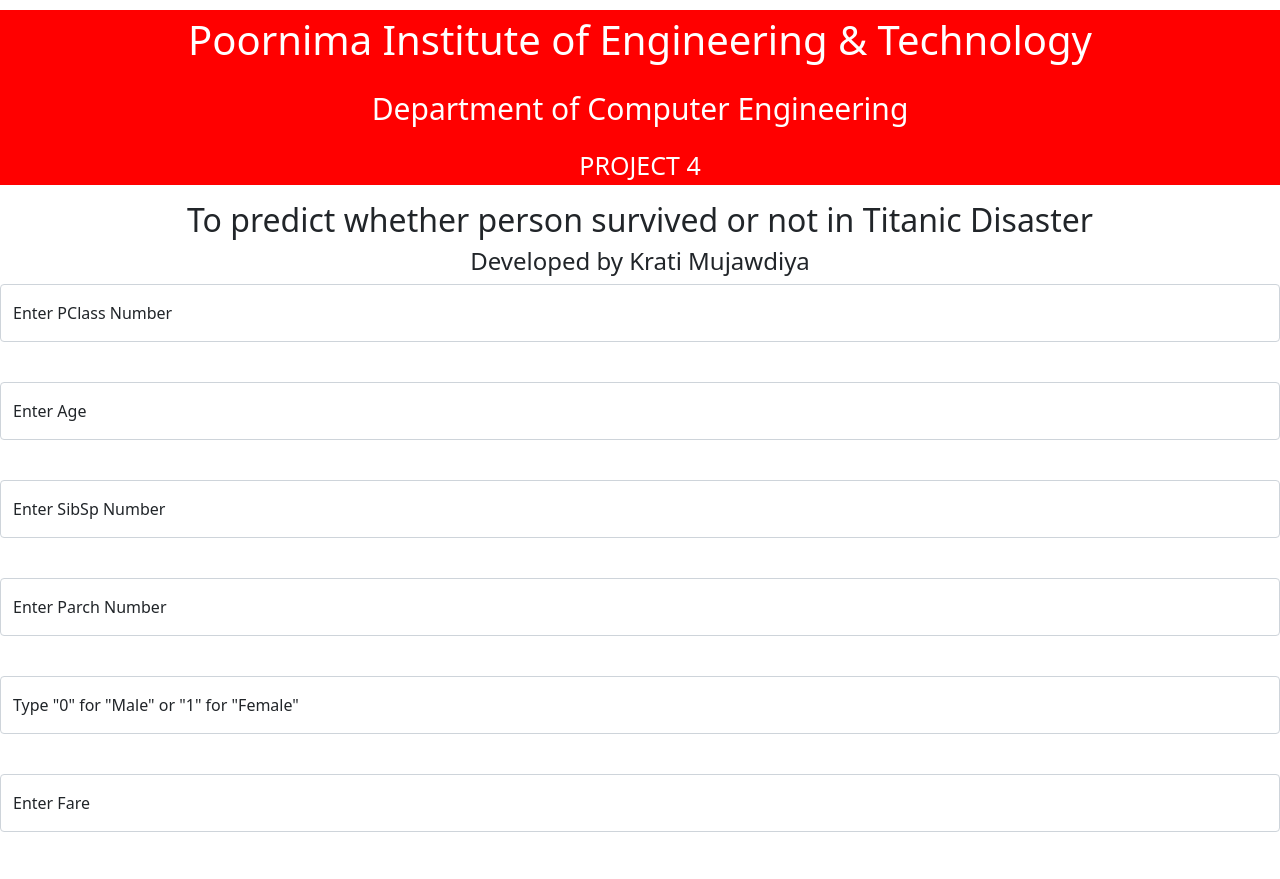
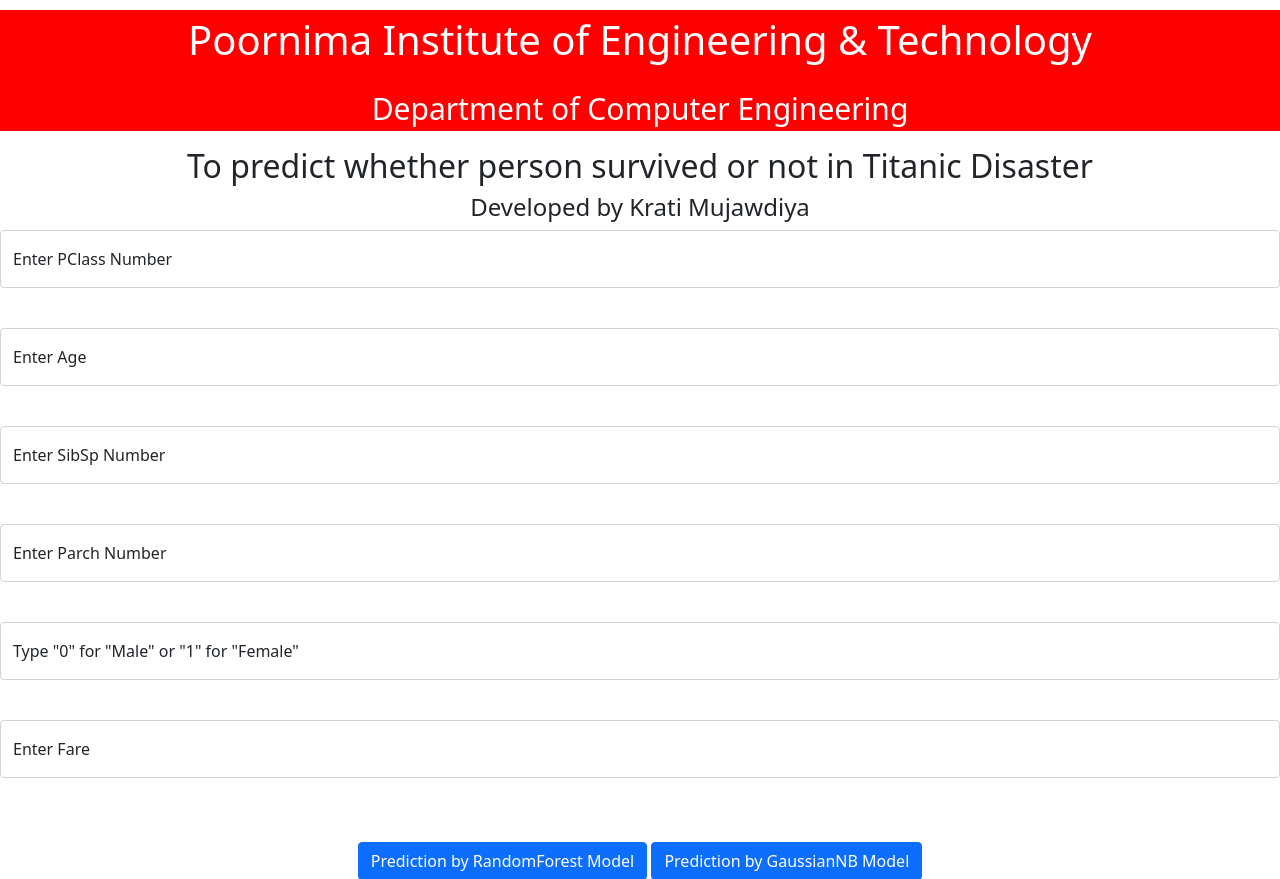
Before and after one commit to KratiM19/Project_6_Placement_Prediction, a Flask app: page / in a window 1280 px wide. Shown: the top 879 px of the page. Run offline with Flask 2, Linux system fonts and the light colour scheme; parts of the project's set-up code (start-up, migrations or seed data) failed here and were passed over.

Commit message:
Update index.html

```diff
--- a/templates/index.html
+++ b/templates/index.html
@@ -28,7 +28,7 @@
 <div class="col-md-12">
 <center><p style="font-size:40px;color:white;margin-top:10px;">Poornima Institute of Engineering & Technology</p></center>
 <center><p style="font-size:30px;color:white;margin-top:10px;">Department of Computer Engineering</p></center>
-<center><p style="font-size:25px;color:white;margin-top:10px;">PROJECT 4</p></center>
+
 </div>
 </div>
 </div>
```
